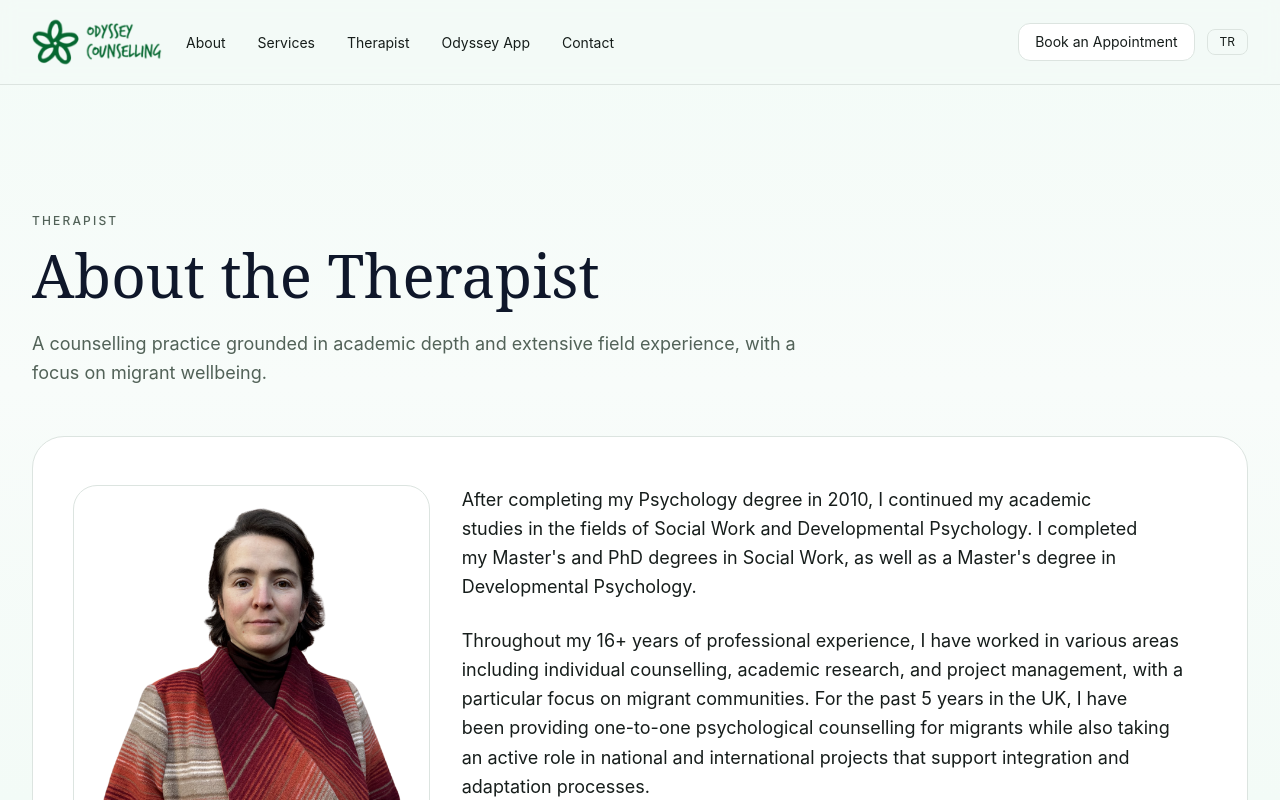
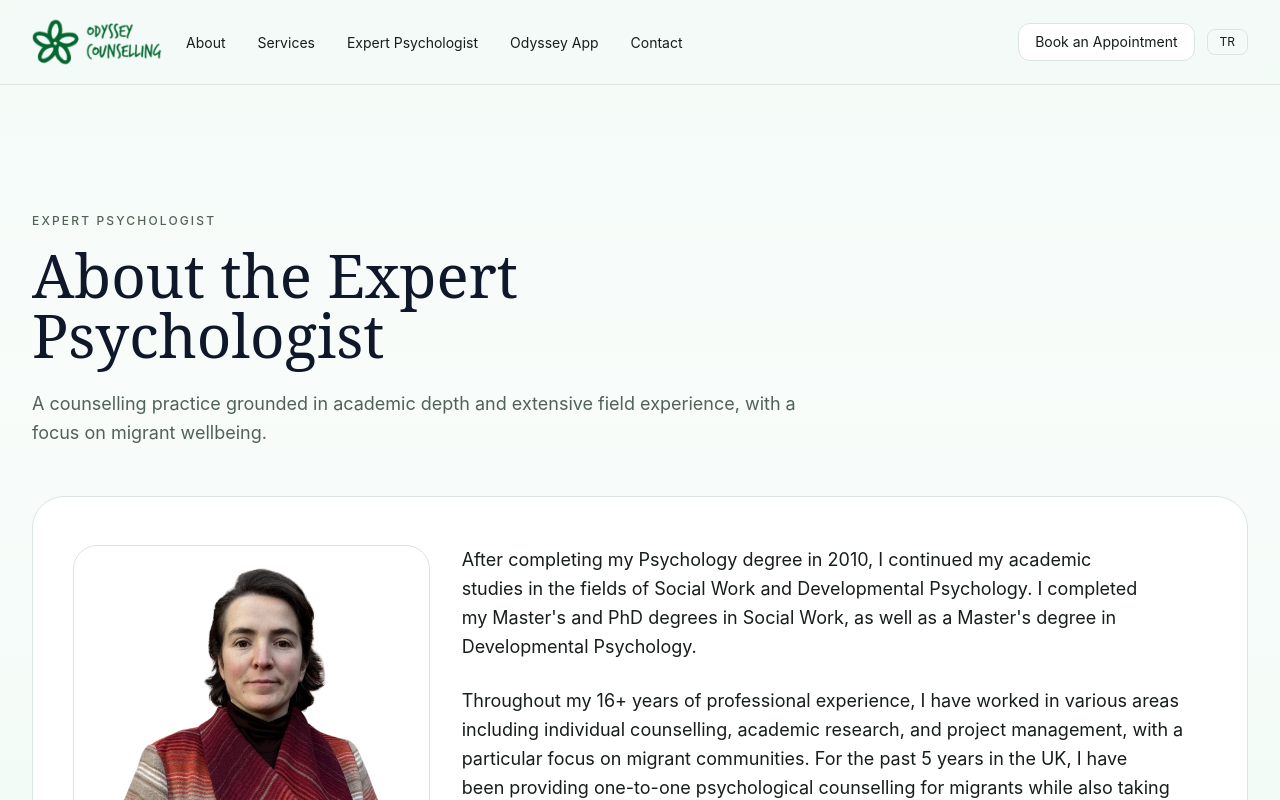
Before and after one commit to muhsinaltintop/odysseycounselling, a Next.js app: page /en/therapist in a window 1280 px wide. Shown: the top 800 px of the page. Built offline with nearby package versions, Linux system fonts and the light colour scheme.

Commit message:
Update therapist wording across site

```diff
--- a/app/[locale]/therapist/page.tsx
+++ b/app/[locale]/therapist/page.tsx
@@ -4,9 +4,9 @@ import { TherapistSections } from "@/components/sections/therapist-sections";
 import { type Locale, defaultLocale, isLocale } from "@/i18n/config";
 
 export const metadata: Metadata = {
-  title: "Therapist | Odyssey Counselling",
+  title: "Expert Psychologist | Odyssey Counselling",
   description:
-    "Meet the therapist at Odyssey Counselling and learn about her academic background, clinical approach, and migrant-focused experience.",
+    "Meet the Expert Psychologist at Odyssey Counselling and learn about her academic background, clinical approach, and migrant-focused experience.",
 };
 
 export default async function TherapistPage({
--- a/components/layout/navbar.tsx
+++ b/components/layout/navbar.tsx
@@ -36,14 +36,14 @@ export function Navbar({ locale = "en" }: { locale?: Locale }) {
     ? {
         "/about": "Hakkımızda",
         "/services": "Hizmetler",
-        "/therapist": "Terapist",
+        "/therapist": "Uzman Psikolog",
         "/faq": "Odyssey App",
         "/contact": "İletişim",
       }
     : {
         "/about": "About",
         "/services": "Services",
-        "/therapist": "Therapist",
+        "/therapist": "Expert Psychologist",
         "/faq": "Odyssey App",
         "/contact": "Contact",
       };
--- a/components/sections/homepage-sections.tsx
+++ b/components/sections/homepage-sections.tsx
@@ -151,7 +151,7 @@ const testimonialContent: Record<"en" | "tr", TestimonialContent> = {
     testimonials: [
       {
         quote:
-          "Finding a therapist who understood the pressure of being a migrant in London changed everything for me.",
+          "Finding an Expert Psychologist who understood the pressure of being a migrant in London changed everything for me.",
         person: "Ayşe K., Individual Client",
       },
       {
@@ -172,7 +172,7 @@ const testimonialContent: Record<"en" | "tr", TestimonialContent> = {
     testimonials: [
       {
         quote:
-          "Londra’da göçmen olmanın baskısını anlayan bir terapist bulmak benim için her şeyi değiştirdi.",
+          "Londra’da göçmen olmanın baskısını anlayan bir Uzman Psikolog bulmak benim için her şeyi değiştirdi.",
         person: "Ayşe K., Bireysel Danışan",
       },
       {
@@ -204,8 +204,8 @@ export function HomepageSections({ locale = "en" }: { locale?: "en" | "tr" }) {
             <h1 className="mt-5 max-w-3xl text-5xl leading-tight md:text-7xl">{t ? "Göç yolculuğunda anlaşılmaya alan açmak" : "Therapy Across Borders, Grounded in Understanding"}</h1>
             <p className="mt-6 max-w-2xl text-base leading-relaxed text-text-soft md:text-xl">
               {t
-                ? "İngiltere merkezli Odyssey Counselling, dünyanın farklı ülkelerinde yaşayan göçmen Türklere yönelik kültürel olarak duyarlı terapi ve wellbeing desteği sunmaktadır. Psikolog İmran Altıntop liderliğinde yürütülen çalışmalar; İngiltere, Almanya, Hollanda ve Amerika başta olmak üzere farklı ülkelerde bireyler, topluluklar, dernekler ve kurumlarla yaklaşık 10 yıla yaklaşan deneyime dayanmaktadır. Klinik profesyonelliği göç deneyiminin gerçekliğiyle birleştiren Odyssey Counselling; aidiyet, kimlik, duygusal dayanıklılık ve kültürler arası yaşamın getirdiği zorluklar için güvenli, sakin ve destekleyici bir alan sunar."
-                : "UK-based Odyssey Counselling provides culturally informed therapy and wellbeing support for Turkish-speaking migrants around the world. Led by Psychologist İmran Altıntop, the practice draws on nearly a decade of experience working with individuals, communities, NGOs, and organisations across countries including the UK, Germany, the Netherlands, and the United States. Combining clinical professionalism with lived migrant experience, Odyssey Counselling offers a calm and emotionally safe space to support identity, belonging, emotional resilience, and life across cultures."}
+                ? "İngiltere merkezli Odyssey Counselling, dünyanın farklı ülkelerinde yaşayan göçmen Türklere yönelik kültürel olarak duyarlı terapi ve wellbeing desteği sunmaktadır. Uzman Psikolog İmran Altıntop liderliğinde yürütülen çalışmalar; İngiltere, Almanya, Hollanda ve Amerika başta olmak üzere farklı ülkelerde bireyler, topluluklar, dernekler ve kurumlarla yaklaşık 10 yıla yaklaşan deneyime dayanmaktadır. Klinik profesyonelliği göç deneyiminin gerçekliğiyle birleştiren Odyssey Counselling; aidiyet, kimlik, duygusal dayanıklılık ve kültürler arası yaşamın getirdiği zorluklar için güvenli, sakin ve destekleyici bir alan sunar."
+                : "UK-based Odyssey Counselling provides culturally informed therapy and wellbeing support for Turkish-speaking migrants around the world. Led by Expert Psychologist İmran Altıntop, the practice draws on nearly a decade of experience working with individuals, communities, NGOs, and organisations across countries including the UK, Germany, the Netherlands, and the United States. Combining clinical professionalism with lived migrant experience, Odyssey Counselling offers a calm and emotionally safe space to support identity, belonging, emotional resilience, and life across cultures."}
             </p>
             <div className="mt-8 flex flex-wrap gap-4">
               <Link
@@ -226,7 +226,7 @@ export function HomepageSections({ locale = "en" }: { locale?: "en" | "tr" }) {
             <div className="overflow-hidden rounded-[2rem] border border-border/70 bg-surface shadow-[0_10px_40px_-15px_rgba(15,23,42,0.08)]">
               <Image
                 src="/man.png"
-                alt="Minimalist therapist office interior with sage green walls and soft morning light."
+                alt="Minimalist Expert Psychologist office interior with sage green walls and soft morning light."
                 className="h-full min-h-96 w-full object-cover"
                 width={720}
                 height={900}
@@ -247,8 +247,8 @@ export function HomepageSections({ locale = "en" }: { locale?: "en" | "tr" }) {
             <div className="mt-6 space-y-4 text-base leading-relaxed text-text-soft md:text-lg">
               <p>
                 {t
-                  ? "İngiltere merkezli Odyssey Counselling, dünyanın farklı ülkelerinde yaşayan Türkçe konuşan bireylere psikolojik danışmanlık ve duygusal destek hizmetleri sunmaktadır. Psikolog İmran Altıntop liderliğinde yürütülen çalışmalar; İngiltere, Almanya, Hollanda ve Amerika başta olmak üzere farklı ülkelerde bireyler, topluluklar, dernekler ve kurumlarla yaklaşık 10 yıla yaklaşan deneyime dayanmaktadır."
-                  : "UK-based Odyssey Counselling provides psychological counselling and emotional wellbeing support for Turkish-speaking individuals living across different countries around the world. Led by Psychologist İmran Altıntop, our work is informed by nearly a decade of experience supporting individuals, communities, associations, and organisations across the United Kingdom, Germany, the Netherlands, the United States, and beyond."}
+                  ? "İngiltere merkezli Odyssey Counselling, dünyanın farklı ülkelerinde yaşayan Türkçe konuşan bireylere psikolojik danışmanlık ve duygusal destek hizmetleri sunmaktadır. Uzman Psikolog İmran Altıntop liderliğinde yürütülen çalışmalar; İngiltere, Almanya, Hollanda ve Amerika başta olmak üzere farklı ülkelerde bireyler, topluluklar, dernekler ve kurumlarla yaklaşık 10 yıla yaklaşan deneyime dayanmaktadır."
+                  : "UK-based Odyssey Counselling provides psychological counselling and emotional wellbeing support for Turkish-speaking individuals living across different countries around the world. Led by Expert Psychologist İmran Altıntop, our work is informed by nearly a decade of experience supporting individuals, communities, associations, and organisations across the United Kingdom, Germany, the Netherlands, the United States, and beyond."}
               </p>
               <p>
                 {t
@@ -306,14 +306,14 @@ export function HomepageSections({ locale = "en" }: { locale?: "en" | "tr" }) {
         <Link
           href={withLocale("/therapist")}
           className="block rounded-[2rem] focus-visible:outline-hidden focus-visible:ring-2 focus-visible:ring-primary/35 focus-visible:ring-offset-2 focus-visible:ring-offset-background"
-          aria-label={t ? "Psikolog İmran Altıntop profilini aç" : "Open Psychologist İmran Altıntop profile"}
+          aria-label={t ? "Uzman Psikolog İmran Altıntop profilini aç" : "Open Expert Psychologist İmran Altıntop profile"}
         >
           <div className="grid gap-10 rounded-[2rem] border border-border bg-surface-soft p-8 transition-colors hover:bg-surface md:grid-cols-12 md:p-12">
             <div className="md:col-span-5">
               <div className="overflow-hidden rounded-[2rem] border border-border/70">
                 <Image
                   src="/imran.png"
-                  alt={t ? "Psikolog İmran Altıntop'un profesyonel portresi." : "Professional portrait of Psychologist İmran Altıntop."}
+                  alt={t ? "Uzman Psikolog İmran Altıntop'un profesyonel portresi." : "Professional portrait of Expert Psychologist İmran Altıntop."}
                   className="h-full min-h-96 w-full object-cover"
                   width={720}
                   height={900}
@@ -321,8 +321,8 @@ export function HomepageSections({ locale = "en" }: { locale?: "en" | "tr" }) {
               </div>
             </div>
             <div className="md:col-span-7">
-              <p className="text-xs tracking-[0.18em] text-text-muted uppercase">{t ? "Psikolog ile tanışın" : "Meet therapist"}</p>
-              <h2 className="mt-4 text-3xl md:text-5xl">{t ? "Psikolog İmran Altıntop ile Tanışın" : "Meet Psychologist İmran Altıntop"}</h2>
+              <p className="text-xs tracking-[0.18em] text-text-muted uppercase">{t ? "Uzman Psikolog ile tanışın" : "Meet Expert Psychologist"}</p>
+              <h2 className="mt-4 text-3xl md:text-5xl">{t ? "Uzman Psikolog İmran Altıntop ile Tanışın" : "Meet Expert Psychologist İmran Altıntop"}</h2>
               <div className="mt-6 space-y-4 text-base leading-relaxed text-text-soft md:text-lg">
                 <p>
                   {t
--- a/components/sections/odyssey-app-sections.tsx
+++ b/components/sections/odyssey-app-sections.tsx
@@ -100,7 +100,7 @@ const content: Record<Locale, LocalizedContent> = {
     ],
     heroCta: ["Yolculuğuna Başla", "Erken Erişim Al", "Odyssey’i Keşfet"],
     heroSubtext:
-      "Psikolog desteğiyle geliştirildi • Günlük kısa egzersizler • Güvenli ve sakin bir deneyim",
+      "Uzman Psikolog desteğiyle geliştirildi • Günlük kısa egzersizler • Güvenli ve sakin bir deneyim",
     whatIsTitle: "Odyssey Nedir?",
     whatIsBody: [
       "Odyssey, günlük mental wellbeing alışkanlıklarını destekleyen mobil odaklı bir uygulamadır.",
--- a/components/sections/therapist-sections.tsx
+++ b/components/sections/therapist-sections.tsx
@@ -11,7 +11,7 @@ type TherapistContent = {
 
 const contentByLocale: Record<Locale, TherapistContent> = {
   tr: {
-    label: "Terapist",
+    label: "Uzman Psikolog",
     title: "Uzman Hakkında",
     intro: "Akademik birikim ve saha deneyimini birleştiren, göçmenlerle çalışmada uzman bir danışmanlık yaklaşımı.",
     paragraphs: [
@@ -21,8 +21,8 @@ const contentByLocale: Record<Locale, TherapistContent> = {
     ],
   },
   en: {
-    label: "Therapist",
-    title: "About the Therapist",
+    label: "Expert Psychologist",
+    title: "About the Expert Psychologist",
     intro: "A counselling practice grounded in academic depth and extensive field experience, with a focus on migrant wellbeing.",
     paragraphs: [
       "After completing my Psychology degree in 2010, I continued my academic studies in the fields of Social Work and Developmental Psychology. I completed my Master's and PhD degrees in Social Work, as well as a Master's degree in Developmental Psychology.",
@@ -49,7 +49,7 @@ export function TherapistSections({ locale }: { locale: Locale }) {
             <div className="overflow-hidden rounded-[1.5rem] border border-border/70 md:col-span-4">
               <Image
                 src="/imran.png"
-                alt={locale === "tr" ? "Psikolog İmran Altıntop'un profesyonel portresi." : "Professional portrait of Psychologist İmran Altıntop."}
+                alt={locale === "tr" ? "Uzman Psikolog İmran Altıntop'un profesyonel portresi." : "Professional portrait of Expert Psychologist İmran Altıntop."}
                 width={720}
                 height={900}
                 className="h-full min-h-80 w-full object-cover"
```
